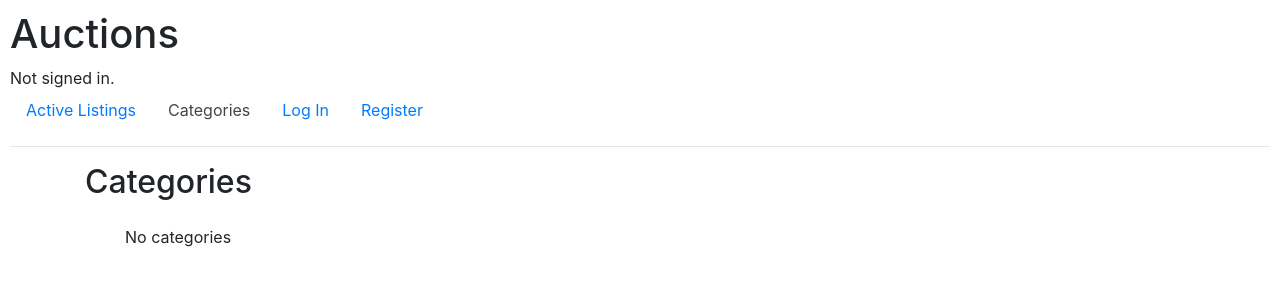
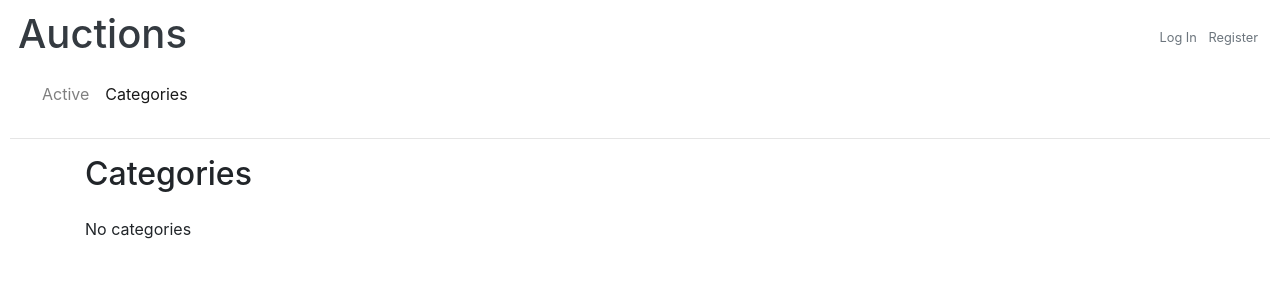
Before and after one commit to mikekurkin/cs50w, a Django app: page /category in a window 1280 px wide. Shown: the top 300 px of the page. Run offline with Django 3.2, Linux system fonts and the light colour scheme; data that the repository does not hold is empty; some libraries are stand-ins or nearby versions.

Commit message:
Navbar design

```diff
--- a/auctions/templates/auctions/categories.html
+++ b/auctions/templates/auctions/categories.html
@@ -1,15 +1,24 @@
 {% extends "auctions/layout.html" %}
 
-{% block categories-active %}nav-active{% endblock %}
+{% block categories-active %}nav-active active{% endblock %}
 
 {% block body %}
   <h2 class="mb-4">Categories</h2>
 
-  <ul>
+
   {% for category in categories %}
-    <li><a href="{% url 'category' category.pk %}">{{ category.name }}</a></li>
+
+    <a class="text-secondary" href="{% url 'category' category.pk %}">
+        <div class="card my-2">
+            <div class="card-body py-3">
+                <p class="card-text">
+                {{ category.name }}
+                </p>
+        </div>
+        </div>
+    </a>
   {% empty %}
     No categories
   {% endfor %}
-  </ul>
+
 {% endblock %}
--- a/auctions/templates/auctions/index.html
+++ b/auctions/templates/auctions/index.html
@@ -1,6 +1,6 @@
 {% extends "auctions/listing_list.html" %}
 
-{% block index-active %}nav-active{% endblock %}
+{% block index-active %}nav-active active{% endblock %}
 
 {% block title %}Active Listings{% endblock %}
 
--- a/auctions/templates/auctions/layout.html
+++ b/auctions/templates/auctions/layout.html
@@ -8,18 +8,34 @@
         <link href="{% static 'auctions/styles.css' %}" rel="stylesheet">
     </head>
     <body>
-        <h1>Auctions</h1>
-        <div>
+        <div class="container-flex mx-2">
+        <div class="row align-items-center">
+            <div class="col-4">
+        <h1><a href="/" class="text-dark text-decoration-none">Auctions</a></h1>
+        </div>
+        <div class="col text-right">
+            <small>
             {% if user.is_authenticated %}
-                Signed in as <strong>{{ user.username }}</strong>.
+                <div class="row-w">
+                <strong>{{ user.username }}</strong>
+                <a class="mx-1 text-secondary" href="{% url 'logout' %}">Log Out</a>
+                </div>
             {% else %}
-                Not signed in.
+                <div class="row-w">
+                <a href="{% url 'login' %}" class="mx-1 text-secondary {% block login-active %}{% endblock %}">Log In</a>
+                <a href="{% url 'register' %}" class="mx-1 text-secondary {% block register-active %}{% endblock %}">Register</a>
+                </div>
             {% endif %}
+            </small>
         </div>
-        <ul class="nav">
+        </div>
+
+        <nav class="navbar navbar-expand-sm navbar-light ">
+
+        <ul class="navbar-nav">
             <li class="nav-item">
                 <a href="{% url 'index' %}" class="nav-link {% block index-active %}{% endblock %}">
-                    Active Listings
+                    Active
                 </a>
             </li>
             <li class="nav-item">
@@ -30,26 +46,21 @@
             {% if user.is_authenticated %}
                 <li class="nav-item">
                     <a href="{% url 'watchlist' %}" class="nav-link {% block watchlist-active %}{% endblock %}">
-                        My Watchlist
+                        Watchlist
                     </a>
                 </li>
                 <li class="nav-item">
                     <a href="{% url 'listing_new' %}" class="nav-link {% block listing-new-active %}{% endblock %}">
-                        Create Listing
+                        Create
                     </a>
                 </li>
-                <li class="nav-item">
-                    <a class="nav-link" href="{% url 'logout' %}">Log Out</a>
-                </li>
+
             {% else %}
-                <li class="nav-item">
-                    <a href="{% url 'login' %}" class="nav-link {% block login-active %}{% endblock %}">Log In</a>
-                </li>
-                <li class="nav-item">
-                    <a href="{% url 'register' %}" class="nav-link {% block register-active %}{% endblock %}">Register</a>
-                </li>
+
             {% endif %}
         </ul>
+        </nav>
+        </div>
         <hr>
         <div class="container">
         {% block body %}
--- a/auctions/templates/auctions/watchlist.html
+++ b/auctions/templates/auctions/watchlist.html
@@ -1,6 +1,6 @@
 {% extends "auctions/listing_list.html" %}
 
-{% block watchlist-active %}nav-active{% endblock %}
+{% block watchlist-active %}nav-active active{% endblock %}
 
 {% block title %}Watchlist{% endblock %}
 
```
Also changed, not shown: auctions/templates/auctions/listing_new.html (+6 -3 lines), auctions/templates/auctions/login.html (+5 -3 lines), auctions/templates/auctions/register.html (+5 -3 lines).
